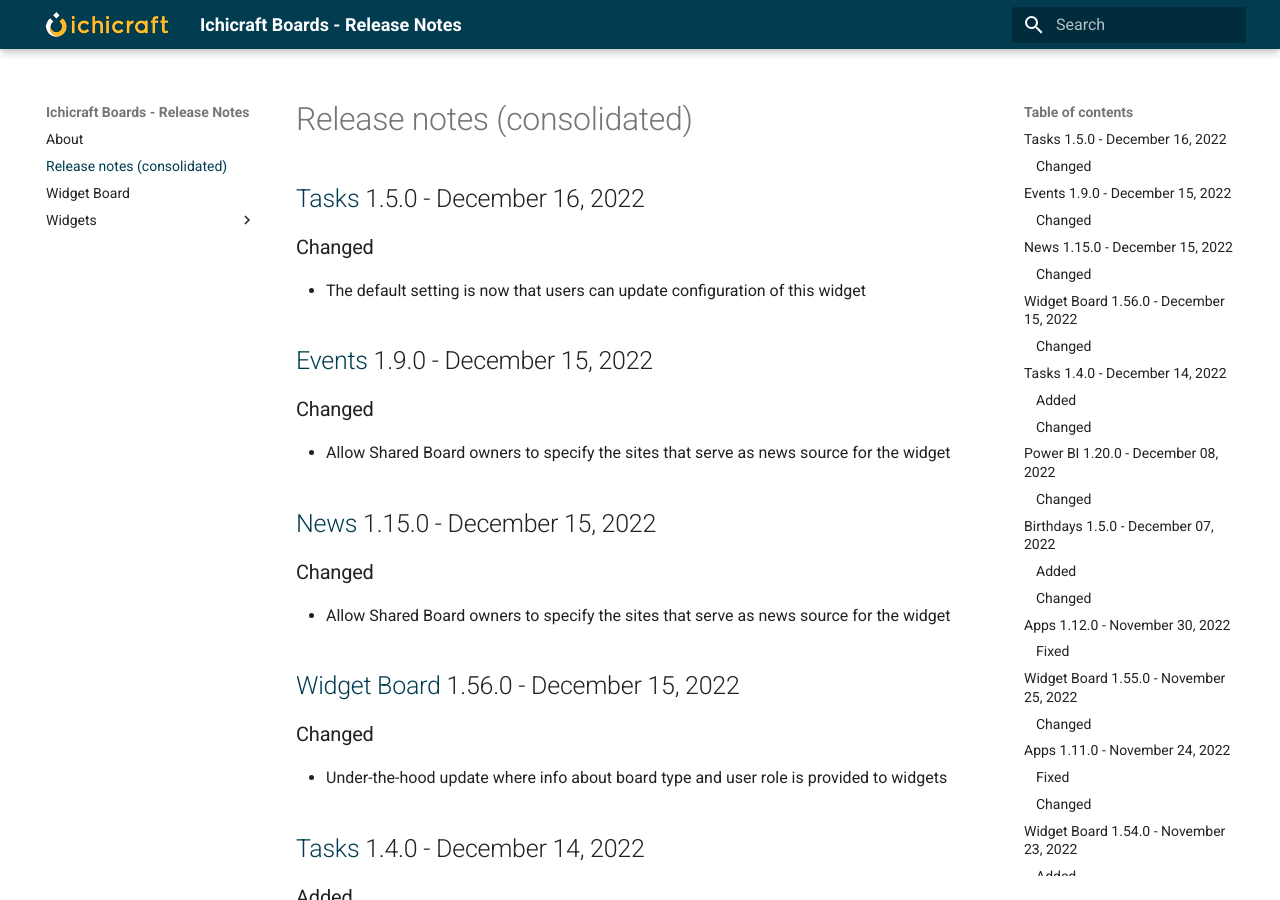
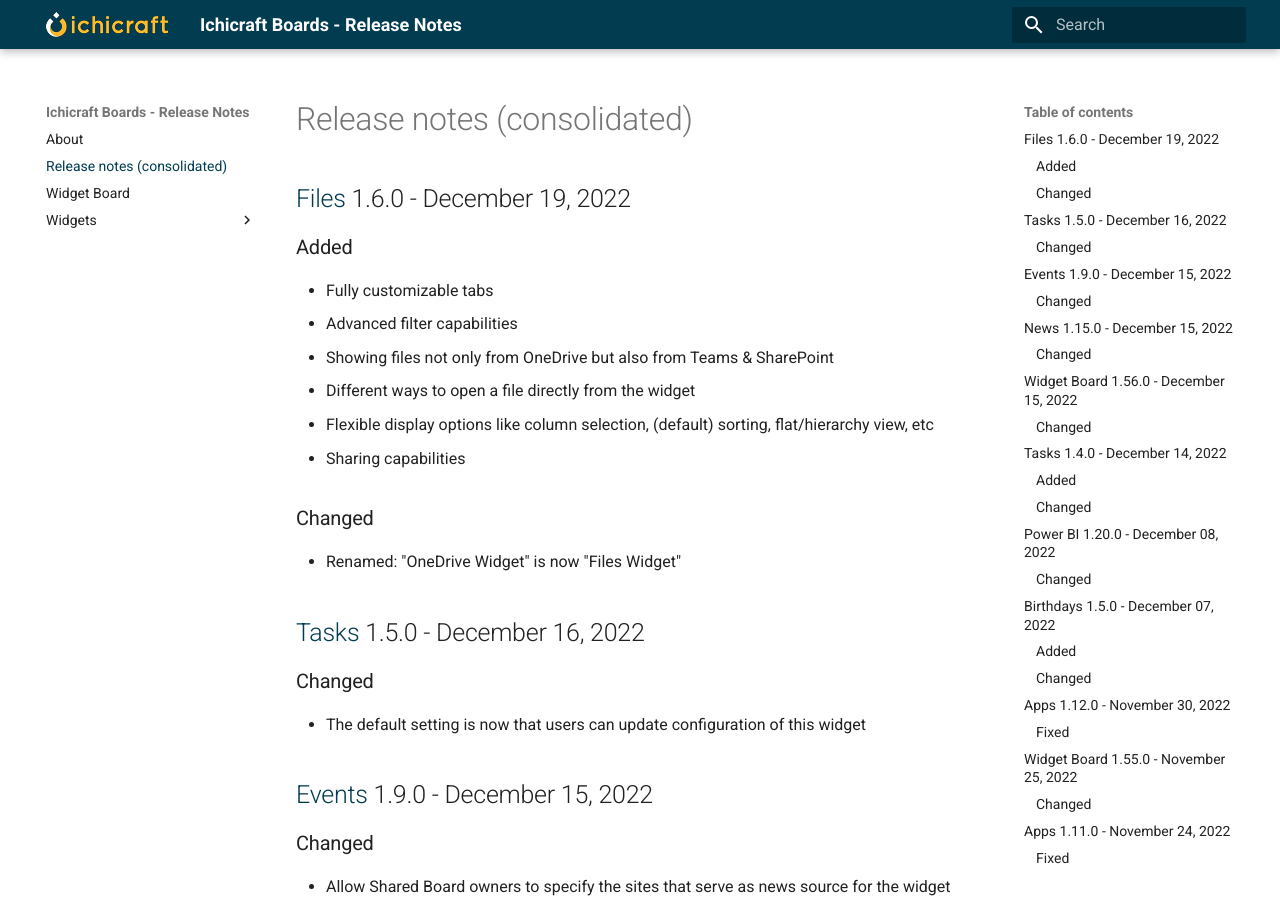
Before and after one commit to ichicraft/widgets-docs, an MkDocs documentation site: the page built from docs/Release-notes-(consolidated).md, in a window 1280 px wide and 900 px high. Built offline with MkDocs 1.6.1 and Material for MkDocs 9.7.7, drawn with Linux system fonts in a browser that asks for light colours.

Commit message:
Release notes updated by BuildService

```diff
--- a/docs/Release-notes-(consolidated).md
+++ b/docs/Release-notes-(consolidated).md
@@ -1,3 +1,16 @@
+## [Files](./Widgets/Files.md) 1.6.0 - December 19, 2022
+
+### Added
+- Fully customizable tabs
+- Advanced filter capabilities
+- Showing files not only from OneDrive but also from Teams &amp; SharePoint
+- Different ways to open a file directly from the widget
+- Flexible display options like column selection, (default) sorting, flat/hierarchy view, etc
+- Sharing capabilities
+
+### Changed
+- Renamed: &quot;OneDrive Widget&quot; is now &quot;Files Widget&quot;
+
 ## [Tasks](./Widgets/Tasks.md) 1.5.0 - December 16, 2022
 
 ### Changed
```
Also changed, not shown: docs/Widgets/Files.md (added, +12 -0 lines).
